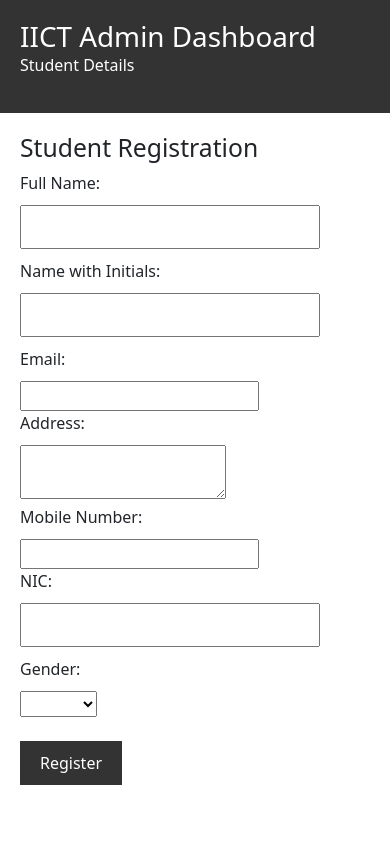
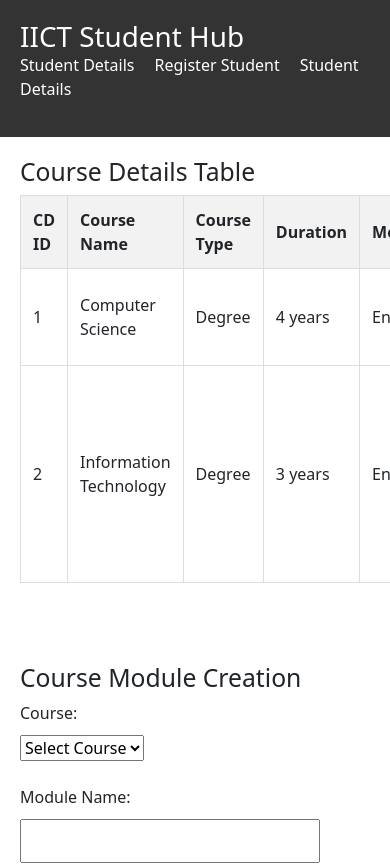
Before and after one commit to manu5h/IITC-System-FrontEnd, an Angular app: page /adminDashboard in a window 390 px wide. Shown: the top 865 px of the page. Built offline with nearby package versions, Linux system fonts and the light colour scheme.

Commit message:
student details retrieve done

```diff
--- a/src/app/app-routing.module.ts
+++ b/src/app/app-routing.module.ts
@@ -3,11 +3,13 @@ import { RouterModule, Routes } from '@angular/router';
 import { AdminComponent } from './components/admin-login/admin.component';
 import { AdminDashboardComponent } from './components/admin-dashboard/admin-dashboard.component';
 import { StudentListComponent } from './components/student-list/student-list.component';
+import { StudentRegistrationComponent } from './components/student-registration/student-registration.component';
 
 const routes: Routes = [
   { path: '', component: AdminComponent },
   {path: 'adminDashboard', component: AdminDashboardComponent},
   { path: 'students', component: StudentListComponent },
+  { path: 'student_registation', component: StudentRegistrationComponent },
 ];
 
 @NgModule({
--- a/src/app/app.module.ts
+++ b/src/app/app.module.ts
@@ -7,6 +7,8 @@ import { AdminComponent } from './components/admin-login/admin.component';
 import { AdminDashboardComponent } from './components/admin-dashboard/admin-dashboard.component';
 import { StudentListComponent } from './components/student-list/student-list.component';
 import { HttpClientModule } from '@angular/common/http';
+import { StudentRegistrationComponent } from './components/student-registration/student-registration.component';
+import { ReactiveFormsModule } from '@angular/forms';
 
 @NgModule({
   declarations: [
@@ -14,11 +16,13 @@ import { HttpClientModule } from '@angular/common/http';
     AdminComponent,
     AdminDashboardComponent,
     StudentListComponent,
+    StudentRegistrationComponent
   ],
   imports: [
     BrowserModule,
     AppRoutingModule,
-    HttpClientModule
+    HttpClientModule,
+    ReactiveFormsModule
   ],
   providers: [],
   bootstrap: [AppComponent]
--- a/src/app/components/admin-dashboard/admin-dashboard.component.html
+++ b/src/app/components/admin-dashboard/admin-dashboard.component.html
@@ -1,53 +1,14 @@
 <header>
-    <h1>IICT Admin Dashboard</h1>
+    <h1>IICT Student Hub</h1>
     <nav>
         <ul>
             <li><a routerLink="/students">Student Details</a></li>
+            <li><a routerLink="/student_registation">Register Student</a></li>
+            <li><a routerLink="/student_registation">Student Details</a></li>
         </ul>
     </nav>
 </header>
 
-<main class="main">
-    <section id="student-registration">
-        <h2>Student Registration</h2>
-        <form id="studentRegistrationForm" onsubmit="return submitStudentRegistration()">
-            <div class="form-group">
-                <label for="fullName">Full Name:</label>
-                <input type="text" id="fullName" name="fullName" required>
-            </div>
-            <div class="form-group">
-                <label for="fullNameWithInitials">Name with Initials:</label>
-                <input type="text" id="fullNameWithInitials" name="fullNameWithInitials" required>
-            </div>
-            <div class="form-group">
-                <label for="email">Email:</label>
-                <input type="email" id="email" name="email" required>
-            </div>
-            <div class="form-group">
-                <label for="address">Address:</label>
-                <textarea id="address" name="address" required></textarea>
-            </div>
-            <div class="form-group">
-                <label for="MobileNumber">Mobile Number:</label>
-                <input type="tel" id="MobileNumber" name="MobileNumber" required>
-            </div>
-            <div class="form-group">
-                <label for="NIC">NIC:</label>
-                <input type="text" id="NIC" name="NIC" required>
-            </div>
-            <div class="form-group">
-                <label for="gender">Gender:</label>
-                <select id="gender" name="gender" required>
-                    <option value=""></option>
-                    <option value="Male">Male</option>
-                    <option value="Female">Female</option>
-                </select>
-            </div>
-            <br>
-            <button type="submit">Register</button>
-        </form>
-    </section>
-</main>
 
 <script>
     function updateModules() {
--- a/src/app/components/student-list/student-list.component.css
+++ b/src/app/components/student-list/student-list.component.css
@@ -1,15 +1,18 @@
 .container {
     margin-left: 0;
   }
+
   header {
     background-color: #333;
     color: #fff;
     padding: 20px;
+    width: 116%;
   }
 
   header h1 {
     margin: 0;
   }
+
   nav ul {
     list-style-type: none;
     padding: 0;
@@ -24,6 +27,9 @@ nav ul li a {
     color: #fff;
     text-decoration: none;
   }
+
+
+
   .table {
     border-collapse: collapse;
     width: 100%;
@@ -32,12 +38,12 @@ nav ul li a {
 
   .table th,
   .table td {
-  border: 1px solid #ddd;
+    border: 1px solid #000000;
     padding: 10px;
   }
 
   .table th {
-  background-color: #f2f2f2;
+    background-color: #edce43;
   }
 
   /* Increase space between columns */
--- a/src/app/components/student-list/student-list.component.html
+++ b/src/app/components/student-list/student-list.component.html
@@ -1,8 +1,10 @@
 <header>
-  <h1>IICT Admin Dashboard</h1>
+  <h1>IICT Student Hub</h1>
   <nav>
       <ul>
-          <li><a routerLink="/adminDashboard">Dashboard</a></li>
+          <li><a routerLink="/students">Student Details</a></li>
+          <li><a routerLink="/student_registation">Register Student</a></li>
+          <li><a routerLink="/student_registation">Student Details</a></li>
       </ul>
   </nav>
 </header>
@@ -21,7 +23,6 @@
           <th>Mobile</th>
           <th>Address</th>
           <th>Gender</th>
-          <th>Password</th>
           <th>Date Entered</th>
           <th>Module 1</th>
           <th>Module 1 Marks</th>
@@ -46,8 +47,7 @@
           <td>{{ student.Mobile }}</td>
           <td>{{ student.Address }}</td>
           <td>{{ student.Gender }}</td>
-          <td>{{ student.Password }}</td>
-          <td>{{ student.DateEntered }}</td>
+          <td>{{ student.DateEntered | date:'yyyy-MM-dd' }}</td>
           <td>{{ student.Module1 }}</td>
           <td>{{ student.Module1Marks }}</td>
           <td>{{ student.Module2 }}</td>
--- /dev/null
+++ b/src/app/components/student-registration/student-registration.component.css
@@ -0,0 +1,139 @@
+
+
+header {
+    background-color: #333;
+    color: #fff;
+    padding: 20px;
+    display: flex;
+    justify-content: space-between;
+    align-items: center; /* Vertically center the content */
+  }
+
+  nav ul {
+    list-style-type: none;
+    padding: 0;
+    margin-right: 20px; /* Add margin to the right side */
+  }
+
+  nav ul li {
+    display: inline;
+    margin-right: 20px;
+  }
+
+  nav ul li a {
+    color: #fff;
+    text-decoration: none;
+  }
+
+
+  .main {
+    display: flex;
+    justify-content: center;
+    align-items: center;
+    padding: 20px;
+    margin-top: 10px;
+    min-height: 100vh;
+    background-image: url("../../../assets/homepageBackgroundImage.jpg"); /* Ensure this path is correct */
+    background-size: cover;
+    background-position: center;
+    background-repeat: no-repeat;
+    margin: 0;
+    font-family: Arial, sans-serif;
+  }
+
+  #student-registration {
+    background-color: rgba(91, 127, 245, 0.9); /* Slightly transparent background */
+    padding: 20px;
+    border-radius: 8px;
+    box-shadow: 0 0 10px rgba(0, 0, 0, 0.1);
+    max-width: 600px;
+    width: 100%;
+  }
+
+  /* Styling for the form heading */
+  #student-registration h2 {
+    text-align: center;
+    color: #333;
+    margin-bottom: 20px;
+    font-size: 24px;
+  }
+
+  /* Flexbox layout for form groups */
+  .form-group {
+    display: flex;
+    flex-direction: column;
+    margin-bottom: 15px;
+  }
+
+  .form-group label {
+    margin-bottom: 5px;
+    font-weight: bold;
+    color: #555;
+  }
+
+  /* Styling for input fields and textareas */
+  .form-group input[type="text"],
+  .form-group input[type="tel"],
+  .form-group select,
+  .form-group textarea {
+    padding: 10px;
+    border: 1px solid #ddd;
+    border-radius: 4px;
+    font-size: 16px;
+    width: 100%;
+    box-sizing: border-box;
+  }
+
+  .form-group textarea {
+    resize: vertical;
+    height: 100px;
+  }
+
+  /* Styling for the submit button */
+  button[type="submit"] {
+    background-color: #4caf50;
+    color: white;
+    padding: 12px;
+    border: none;
+    border-radius: 4px;
+    font-size: 16px;
+    cursor: pointer;
+    width: 100%;
+    transition: background-color 0.3s ease;
+  }
+
+  button[type="submit"]:hover {
+    background-color: #45a049;
+  }
+
+  button[type="submit"]:disabled {
+    background-color: #ccc;
+    cursor: not-allowed;
+  }
+
+  /* Responsive design for smaller screens */
+  @media (max-width: 600px) {
+    #student-registration {
+      padding: 15px;
+    }
+
+    #student-registration h2 {
+      font-size: 20px;
+    }
+
+    .form-group label {
+      font-size: 14px;
+    }
+
+    .form-group input[type="text"],
+    .form-group input[type="tel"],
+    .form-group select,
+    .form-group textarea {
+      font-size: 14px;
+    }
+
+    button[type="submit"] {
+      font-size: 14px;
+      padding: 10px;
+    }
+  }
--- /dev/null
+++ b/src/app/components/student-registration/student-registration.component.html
@@ -0,0 +1,53 @@
+<header>
+    <h1>IICT Student Hub</h1>
+    <nav>
+        <ul>
+            <li><a routerLink="/students">Student Details</a></li>
+            <li><a routerLink="/student_registration">Register Student</a></li>
+            <li><a routerLink="/student_details">Student Details</a></li>
+        </ul>
+    </nav>
+</header>
+
+<main class="main">
+    <section id="student-registration">
+        <h2>Student Registration</h2>
+        <form [formGroup]="registrationForm" (ngSubmit)="onSubmit()">
+            <div class="form-group">
+                <label for="fullName">Full Name:</label>
+                <input type="text" id="fullName" formControlName="fullName" required>
+            </div>
+            <div class="form-group">
+                <label for="fullNameWithInitials">Name with Initials:</label>
+                <input type="text" id="fullNameWithInitials" formControlName="nameWithInitials" required>
+            </div>
+            <div class="form-group">
+                <label for="address">Address:</label>
+                <textarea id="address" formControlName="address" required></textarea>
+            </div>
+            <div class="form-group">
+                <label for="mobile">Mobile Number:</label>
+                <input type="tel" id="mobile" formControlName="mobile" required>
+            </div>
+            <div class="form-group">
+                <label for="MISNumber">MIS Number:</label>
+                <input type="text" id="MISNumber" formControlName="MISNumber" required>
+            </div>
+            <div class="form-group">
+                <label for="NIC">NIC:</label>
+                <input type="text" id="NIC" formControlName="NIC" required>
+            </div>
+            <div class="form-group">
+                <label for="gender">Gender:</label>
+                <select id="gender" formControlName="gender" required>
+                    <option value=""></option>
+                    <option value="Male">Male</option>
+                    <option value="Female">Female</option>
+                </select>
+            </div>
+            <input type="hidden" formControlName="dateEntered">
+            <br>
+            <button type="submit" [disabled]="!registrationForm.valid">Register</button>
+        </form>
+    </section>
+</main>
--- a/src/app/student.service.ts
+++ b/src/app/student.service.ts
@@ -14,4 +14,8 @@ export class StudentService {
   getAllStudents(): Observable<any[]> {
     return this.http.get<any[]>(`${this.baseUrl}/students`);
   }
+
+  registerStudent(studentData: any): Observable<any> {
+    return this.http.post<any>(`${this.baseUrl}/students`, studentData);
+  }
 }
```
Also changed, not shown: src/app/components/student-list/student-list.component.ts (+6 -3 lines), src/app/components/student-registration/student-registration.component.ts (added, +52 -0 lines), src/app/course.service.ts (added, +9 -0 lines), 2 other files (tests, documents, lock files or other folders). Lines whose indentation alone changed are shown as unchanged.
